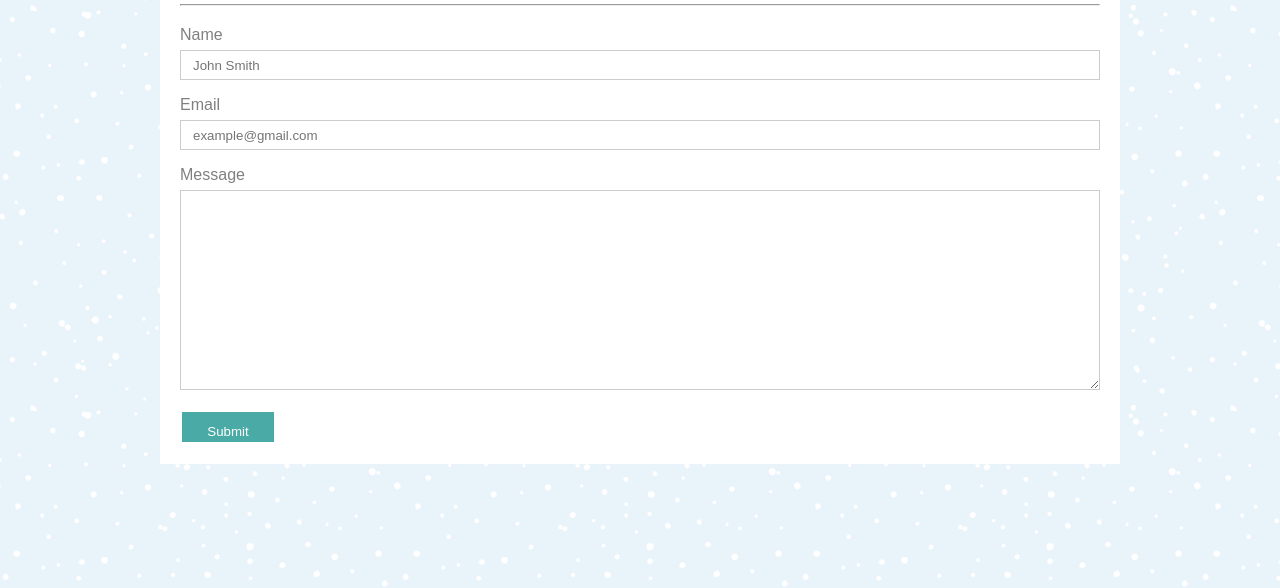
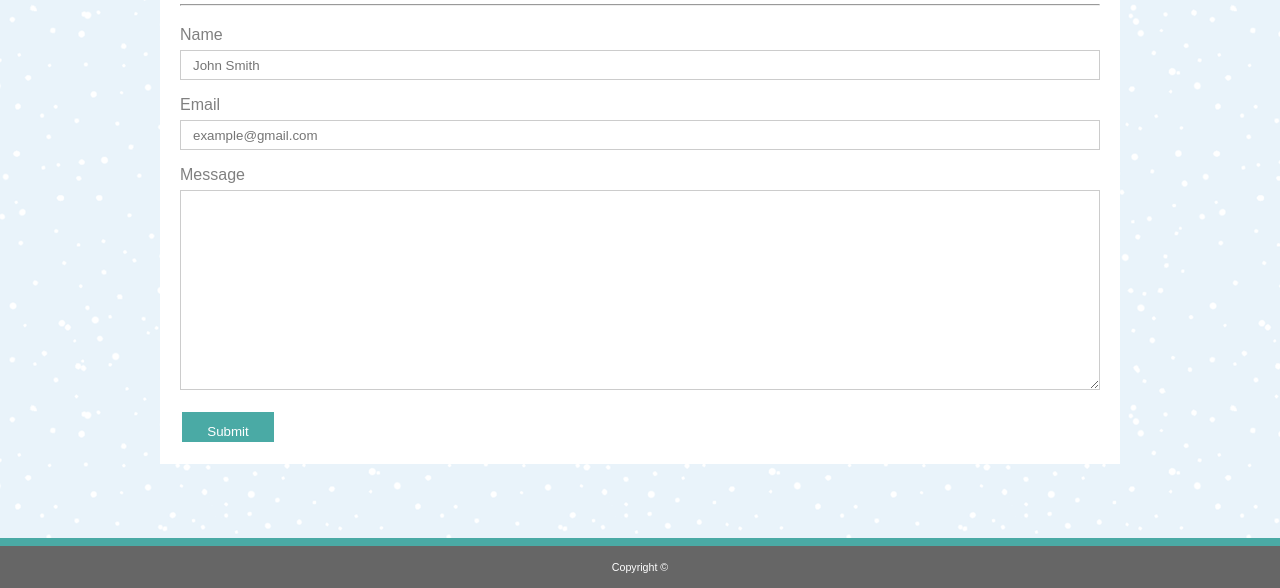
Before and after one commit to Anastasia-Satysheva/Basic-Portfolio., a plain HTML site: page contact.html in a window 1280 px wide. Shown: the part 212-800 px from the top of the page. Drawn offline with Linux system fonts and the light colour scheme.

Commit message:
Added a footer

```diff
--- a/contact.html
+++ b/contact.html
@@ -45,6 +45,7 @@
   </div>
   </div>
   </div>
+<footer class="footer"> <p> Copyright © </p></footer>
 </body>
 
 </html>
```
